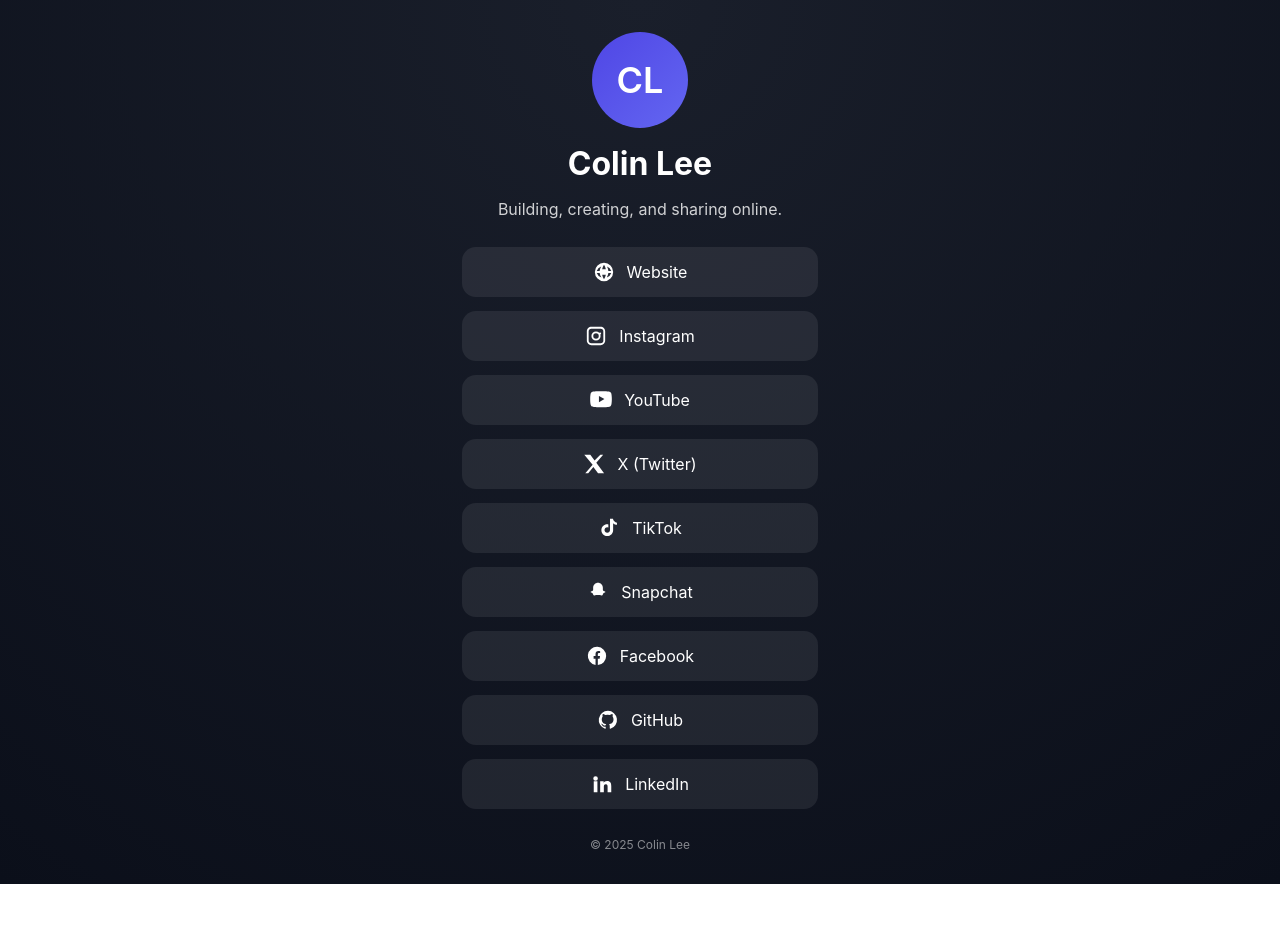
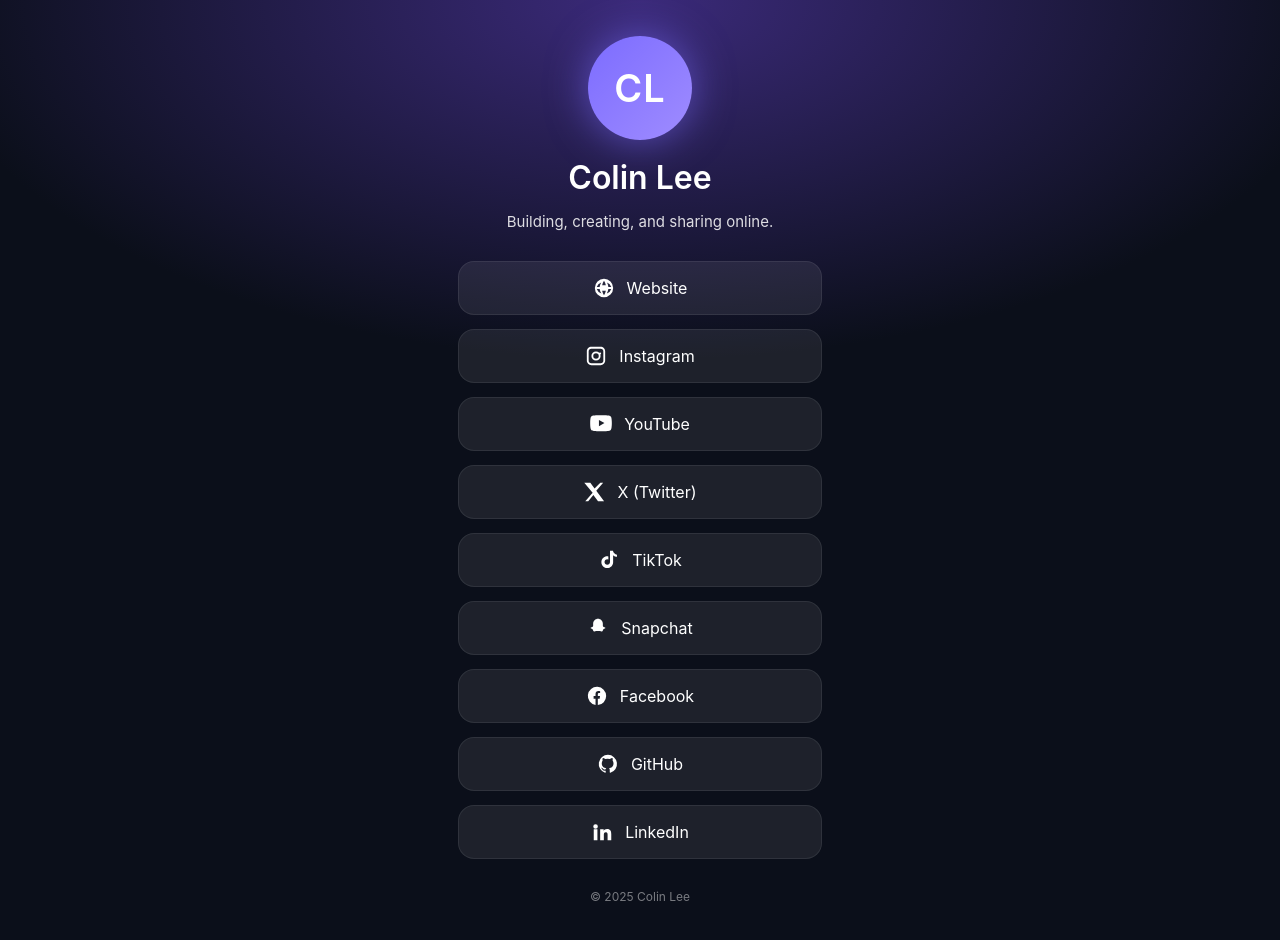
Before and after one commit to colinlee05/socials.colinlee.me, a plain HTML site: page index.html in a window 1280 px wide. Before the commit the page ends 884 px from the top, so only its background shows below. Drawn offline with Linux system fonts and the light colour scheme.

Commit message:
Update style.css

```diff
--- a/style.css
+++ b/style.css
@@ -1,12 +1,20 @@
 * {
   box-sizing: border-box;
-  font-family: -apple-system, BlinkMacSystemFont, "Inter", sans-serif;
+  font-family: -apple-system, BlinkMacSystemFont, "Inter", "SF Pro Display", sans-serif;
+}
+
+:root {
+  --purple-main: #7c6cff;
+  --purple-glow: rgba(124, 108, 255, 0.6);
+  --card-bg: rgba(255, 255, 255, 0.08);
 }
 
 body {
   margin: 0;
   min-height: 100vh;
-  background: radial-gradient(circle at top, #1a1f2b, #0b0f1a);
+  background:
+    radial-gradient(1200px 600px at top, #3b2a7a, #0b0f1a 60%),
+    linear-gradient(180deg, #0b0f1a, #0b0f1a);
   color: #ffffff;
   display: flex;
   justify-content: center;
@@ -16,18 +24,15 @@
 .container {
   width: 100%;
   max-width: 420px;
-  padding: 32px;
+  padding: 36px 28px;
   text-align: center;
+  animation: pageFade 0.9s ease forwards;
 }
 
-.fade-in {
-  animation: fadeIn 0.8s ease forwards;
-}
-
-@keyframes fadeIn {
+@keyframes pageFade {
   from {
     opacity: 0;
-    transform: translateY(14px);
+    transform: translateY(16px);
   }
   to {
     opacity: 1;
@@ -35,28 +40,35 @@
   }
 }
 
+/* Initials */
 .initials {
-  width: 96px;
-  height: 96px;
-  margin: 0 auto 16px;
+  width: 104px;
+  height: 104px;
+  margin: 0 auto 18px;
   border-radius: 50%;
-  background: linear-gradient(135deg, #4f46e5, #6366f1);
+  background: linear-gradient(135deg, #7c6cff, #9f8cff);
+  box-shadow: 0 0 40px var(--purple-glow);
   display: flex;
   align-items: center;
   justify-content: center;
-  font-size: 36px;
+  font-size: 38px;
+  font-weight: 600;
+  letter-spacing: 1px;
+}
+
+/* Text */
+h1 {
+  margin: 10px 0 6px;
   font-weight: 600;
 }
 
-h1 {
-  margin: 8px 0 6px;
+.bio {
+  font-size: 15px;
+  opacity: 0.85;
+  margin-bottom: 30px;
 }
 
-.bio {
-  opacity: 0.8;
-  margin-bottom: 28px;
-}
-
+/* Links */
 .links {
   display: flex;
   flex-direction: column;
@@ -68,13 +80,33 @@
   align-items: center;
   justify-content: center;
   gap: 12px;
-  padding: 14px;
-  border-radius: 14px;
+  padding: 15px;
+  border-radius: 16px;
   text-decoration: none;
   color: #ffffff;
-  background: rgba(255, 255, 255, 0.08);
-  backdrop-filter: blur(6px);
-  transition: transform 0.2s ease, background 0.2s ease;
+  background: var(--card-bg);
+  backdrop-filter: blur(10px);
+  border: 1px solid rgba(255,255,255,0.08);
+  transform: translateY(10px);
+  opacity: 0;
+  animation: linkFade 0.6s ease forwards;
+}
+
+.link:nth-child(1) { animation-delay: 0.05s; }
+.link:nth-child(2) { animation-delay: 0.1s; }
+.link:nth-child(3) { animation-delay: 0.15s; }
+.link:nth-child(4) { animation-delay: 0.2s; }
+.link:nth-child(5) { animation-delay: 0.25s; }
+.link:nth-child(6) { animation-delay: 0.3s; }
+.link:nth-child(7) { animation-delay: 0.35s; }
+.link:nth-child(8) { animation-delay: 0.4s; }
+.link:nth-child(9) { animation-delay: 0.45s; }
+
+@keyframes linkFade {
+  to {
+    opacity: 1;
+    transform: translateY(0);
+  }
 }
 
 .link img {
@@ -83,12 +115,14 @@
 }
 
 .link:hover {
-  transform: translateY(-2px) scale(1.02);
-  background: rgba(255, 255, 255, 0.16);
+  transform: translateY(-3px) scale(1.02);
+  background: rgba(124, 108, 255, 0.18);
+  box-shadow: 0 10px 30px rgba(124,108,255,0.25);
 }
 
+/* Footer */
 footer {
-  margin-top: 28px;
+  margin-top: 30px;
   font-size: 12px;
-  opacity: 0.5;
+  opacity: 0.45;
 }
```
